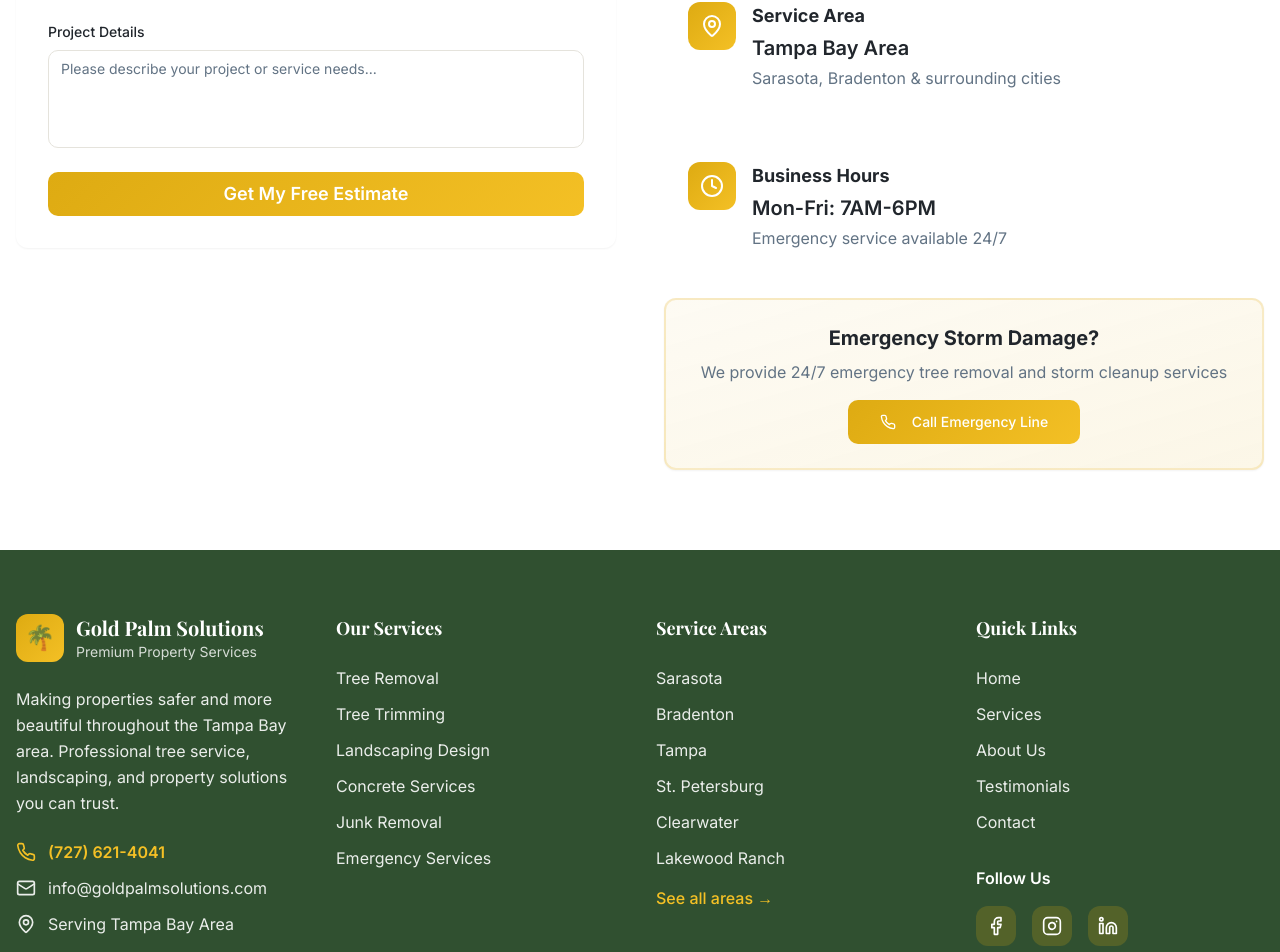
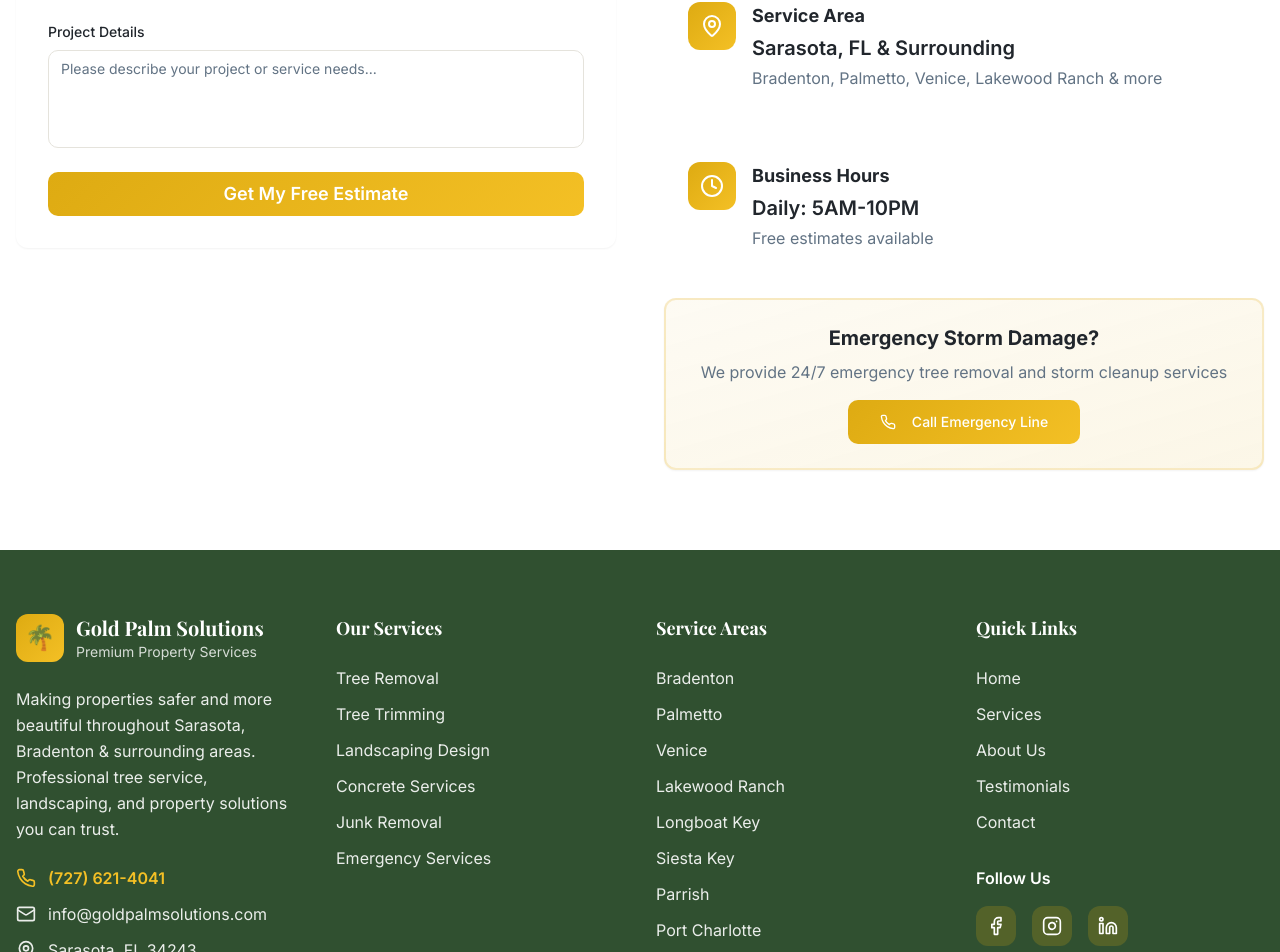
Before and after one commit to agattone96/gold-palm-digital-forge, a React (Vite) app: page / in a window 1280 px wide. Shown: the part 5798-6750 px from the top of the page. Built offline with nearby package versions, Linux system fonts and the light colour scheme; the HTML template or start-up script is replaced by a standard one.

Commit message:
Update business information

```diff
--- a/src/components/Contact.tsx
+++ b/src/components/Contact.tsx
@@ -45,15 +45,15 @@ const Contact = () => {
     {
       icon: MapPin,
       title: "Service Area",
-      details: "Tampa Bay Area",
-      subtitle: "Sarasota, Bradenton & surrounding cities",
+      details: "Sarasota, FL & Surrounding",
+      subtitle: "Bradenton, Palmetto, Venice, Lakewood Ranch & more",
       action: ""
     },
     {
       icon: Clock,
       title: "Business Hours",
-      details: "Mon-Fri: 7AM-6PM",
-      subtitle: "Emergency service available 24/7",
+      details: "Daily: 5AM-10PM",
+      subtitle: "Free estimates available",
       action: ""
     }
   ];
--- a/src/components/Footer.tsx
+++ b/src/components/Footer.tsx
@@ -13,12 +13,16 @@ const Footer = () => {
   ];
 
   const serviceAreas = [
-    "Sarasota",
     "Bradenton",
-    "Tampa",
-    "St. Petersburg",
-    "Clearwater",
-    "Lakewood Ranch"
+    "Palmetto",
+    "Venice",
+    "Lakewood Ranch",
+    "Longboat Key",
+    "Siesta Key",
+    "Parrish",
+    "Port Charlotte",
+    "Nokomis",
+    "Englewood"
   ];
 
   return (
@@ -37,7 +41,7 @@ const Footer = () => {
               </div>
             </div>
             <p className="opacity-90 leading-relaxed">
-              Making properties safer and more beautiful throughout the Tampa Bay area.
+              Making properties safer and more beautiful throughout Sarasota, Bradenton & surrounding areas.
               Professional tree service, landscaping, and property solutions you can trust.
             </p>
 
@@ -58,7 +62,7 @@ const Footer = () => {
               </a>
               <div className="flex items-center space-x-3 opacity-90">
                 <MapPin className="w-5 h-5" />
-                <span>Serving Tampa Bay Area</span>
+                <span>Sarasota, FL 34243</span>
               </div>
             </div>
           </div>
```
